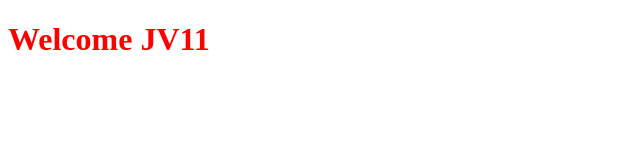
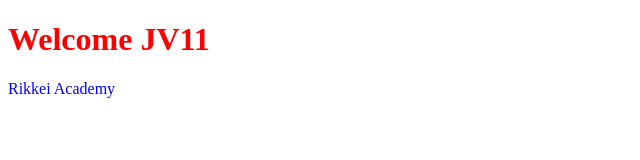
Before and after one commit to nguyendongminhtri/MD1-Bai2-Demo1, a plain HTML site: page index.html in a window 1280 px wide. Shown: the whole page, without its empty margins (0-640 px from the left). Drawn offline with Linux system fonts and the light colour scheme.

Commit message:
second commit

```diff
--- a/index.html
+++ b/index.html
@@ -6,5 +6,6 @@
 </head>
 <body>
 <h1 style="color: red">Welcome JV11</h1>
+<p style="color: blue;">Rikkei Academy</p>
 </body>
 </html>
```
